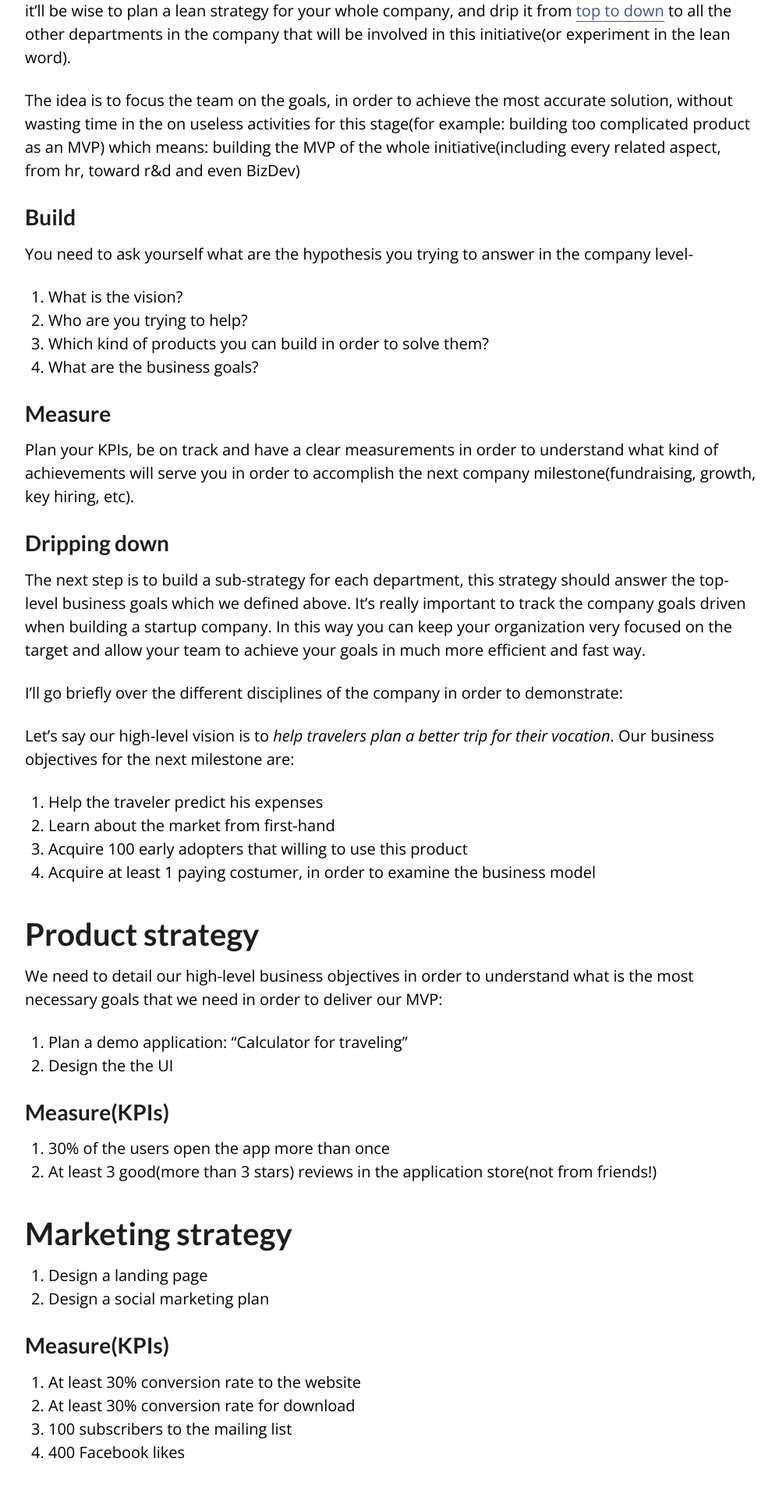
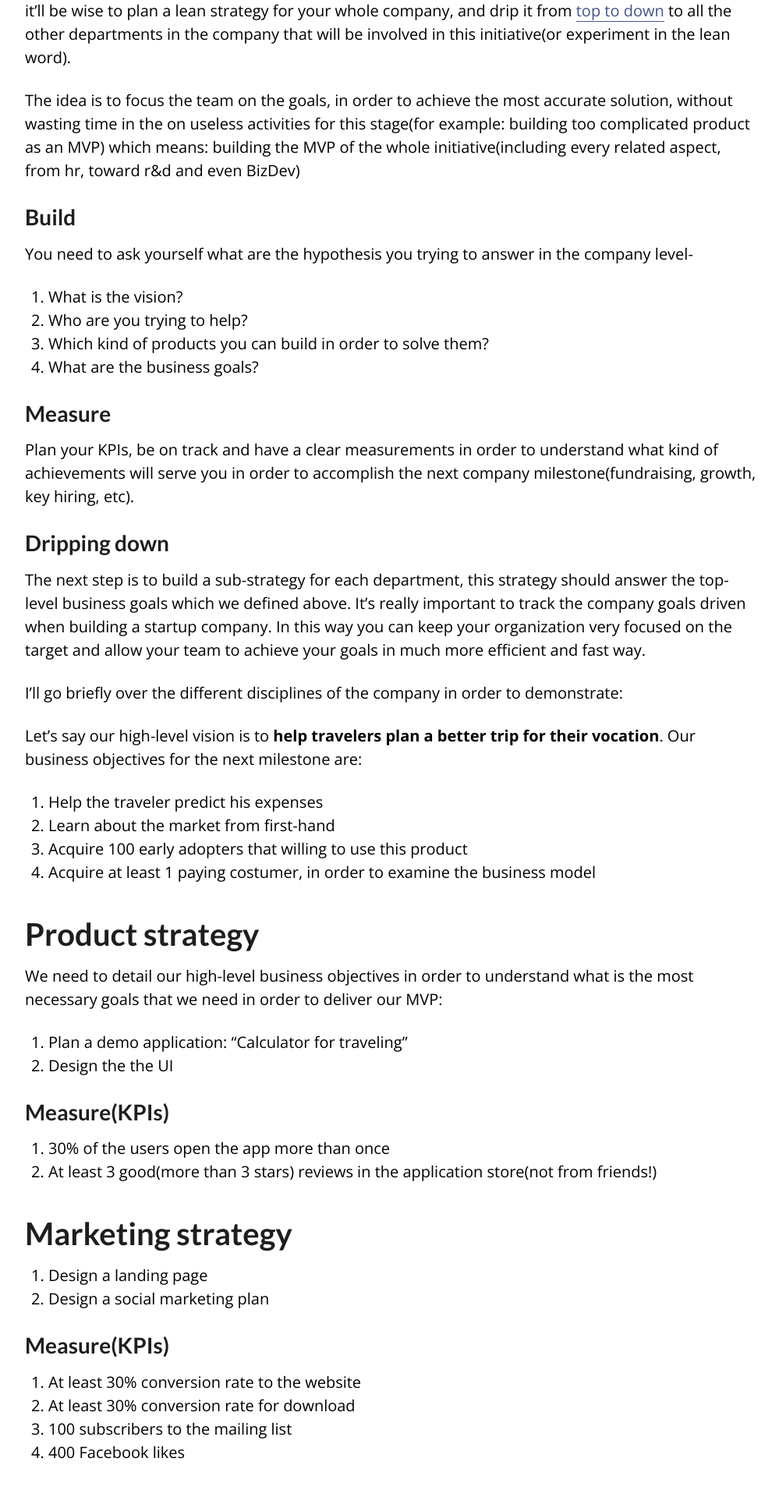
Before and after one commit to AlmogBaku/AlmogBaku.github.io, a Jekyll site: the page built from _posts/2015-8-2-Disciplinary-lean-strategy.md, in a window 1280 px wide. Shown: the part 1074-2994 px from the top of the page at 78% size, without its empty margins (138-1137 px from the left). Built offline with Jekyll 4.4.1, drawn with Linux system fonts in a browser that asks for light colours; Markdown is read by kramdown in place of the engine named in the settings; comment, search, counter and statistics services are not loaded.

```diff
--- a/_posts/2015-8-2-Disciplinary-lean-strategy.md
+++ b/_posts/2015-8-2-Disciplinary-lean-strategy.md
@@ -42,7 +42,7 @@ way you can keep your organization very focused on the target and allow your tea
 
 I'll go briefly over the different disciplines of the company in order to demonstrate:
 
-Let's say our high-level vision is to *help travelers plan a better trip for their vocation*. Our business objectives for the
+Let's say our high-level vision is to **help travelers plan a better trip for their vocation**. Our business objectives for the
 next milestone are:
 
 1. Help the traveler predict his expenses
```
